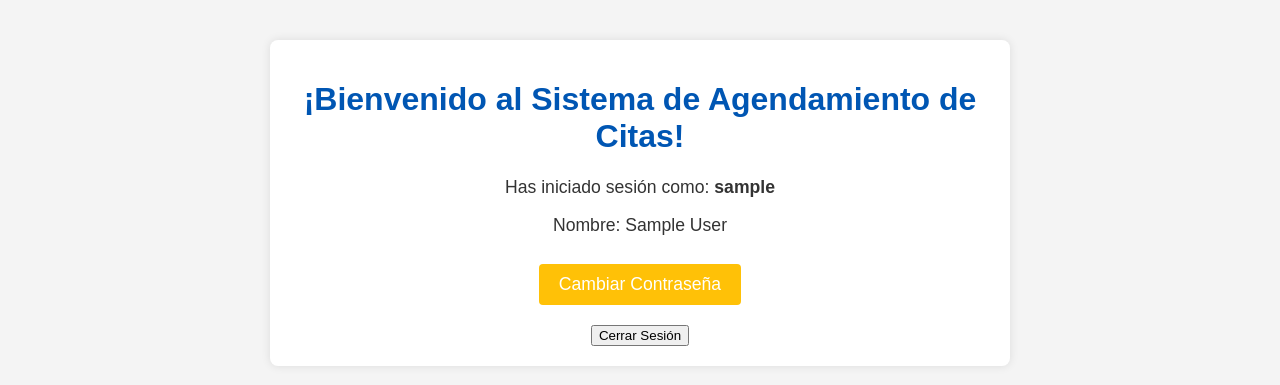
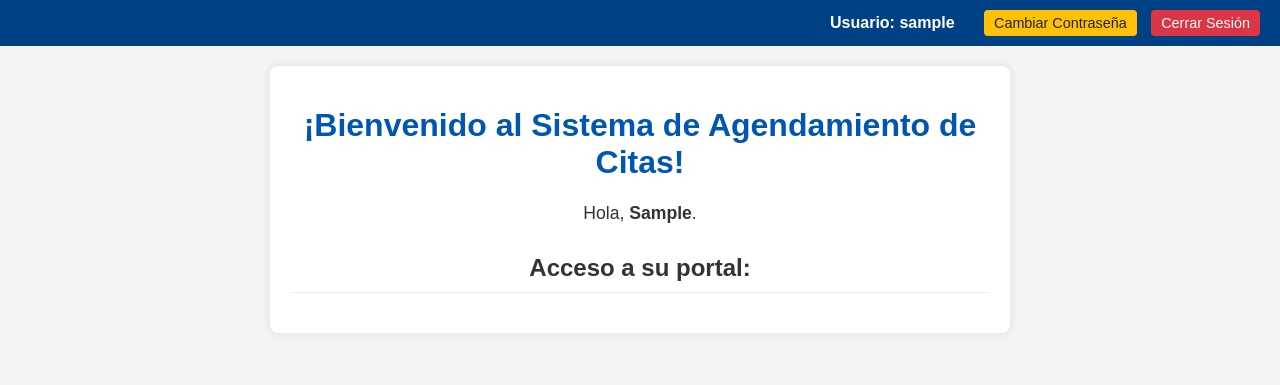
Before and after one commit to kevinagredojara/Sistema-Agendamiento-Citas, a Django app: page / in a window 1280 px wide. Shown: the top 385 px of the page. Run offline with Django 5.2, Linux system fonts and the light colour scheme; the visitor is signed in with stand-in values (Sample User, id 1); data that the repository does not hold is empty.

Commit message:
Implementados dashboards básicos y protección por rol para Asesor, Profesional y Paciente.

```diff
--- a/agendamiento/templates/agendamiento/inicio.html
+++ b/agendamiento/templates/agendamiento/inicio.html
@@ -5,58 +5,77 @@
     <meta name="viewport" content="width=device-width, initial-scale=1.0">
     <title>Bienvenido - Sistema de Citas</title>
     <style>
-    body { font-family: sans-serif; margin: 20px; background-color: #f4f4f4; color: #333; }
-    .container { background-color: #fff; padding: 20px; border-radius: 8px; box-shadow: 0 0 10px rgba(0,0,0,0.1); max-width: 700px; margin: 40px auto; text-align: center; }
-    h1 { color: #0056b3; }
-    p { font-size: 1.1em; margin-bottom: 10px; /* Ajuste para mejor espaciado */ }
-    a.button, button.button-link { /* Modificado para que el botón también pueda ser un enlace estilizado */
-        display: inline-block;
-        margin-top: 10px; /* Ajustado para que no esté tan pegado */
-        margin-bottom: 10px;
-        padding: 10px 20px;
+        body { font-family: sans-serif; margin: 0; padding: 0; background-color: #f4f4f4; color: #333; }
+        header { background-color: #0056b3; color: white; padding: 10px 20px; text-align: right; }
+        header strong { margin-right: 15px; }
+        header a, header button { /* Estilo base para enlaces y botones en el header */
             color: white;
             text-decoration: none;
+            padding: 5px 10px;
             border-radius: 4px;
-        font-size: 1em;
-        cursor: pointer; /* Para el botón */
-        border: none; /* Para el botón */
+            font-size: 0.9em;
+            margin-left: 10px;
+            border: none; /* Para botones */
+            cursor: pointer; /* Para botones */
         }
-    /* Clase específica para el botón de logout */
-    .button-logout { background-color: #dc3545; }
-    .button-logout:hover { background-color: #c82333; }
+        header a.button-change-password, header button.button-change-password { background-color: #ffc107; color: #212529; }
+        header a.button-change-password:hover, header button.button-change-password:hover { background-color: #e0a800; }
+        header a.button-logout, header button.button-logout { background-color: #dc3545; }
+        header a.button-logout:hover, header button.button-logout:hover { background-color: #c82333; }
 
-    /* Clase específica para el botón de cambiar contraseña */
-    .button-change-password { background-color: #ffc107; color: #212529; } /* Botón amarillo/ámbar, texto oscuro */
-    .button-change-password:hover { background-color: #e0a800; }
-
-    /* Estilo para el formulario de logout para que el botón se vea bien */
-    form.logout-form button {
-        /* Hereda estilos de .button y .button-link, solo especificamos el color si es necesario */
-        /* Ya que button.button-link ya tiene color: white, y .button-logout lo sobreescribe */
+        .container { background-color: #fff; padding: 20px; border-radius: 8px; box-shadow: 0 0 10px rgba(0,0,0,0.1); max-width: 700px; margin: 20px auto; text-align: center; }
+        h1 { color: #0056b3; }
+        h2 { color: #333; margin-top: 30px; border-bottom: 1px solid #eee; padding-bottom: 10px;}
+        p { font-size: 1.1em; margin-bottom: 10px; }
+        ul.dashboard-links { list-style-type: none; padding: 0; margin-top: 20px; }
+        ul.dashboard-links li { margin-bottom: 10px; }
+        ul.dashboard-links li a {
+            display: inline-block;
+            padding: 12px 25px;
+            background-color: #007bff;
+            color: white;
+            text-decoration: none;
+            border-radius: 5px;
+            font-size: 1.1em;
+            transition: background-color 0.3s ease;
         }
+        ul.dashboard-links li a:hover { background-color: #0056b3; }
+        .user-info-header { text-align: right; padding: 10px 20px; background-color: #004085; color: white;}
     </style>
 </head>
 <body>
+    <header class="user-info-header">
+        {% if user.is_authenticated %}
+            <strong>Usuario: {{ user.username }}</strong>
+            <a href="{% url 'agendamiento:password_change' %}" class="button-change-password">Cambiar Contraseña</a>
+            <form method="post" action="{% url 'agendamiento:logout' %}" style="display: inline;">
+                {% csrf_token %}
+                <button type="submit" class="button-logout">Cerrar Sesión</button>
+            </form>
+        {% else %}
+            <a href="{% url 'agendamiento:login' %}">Iniciar Sesión</a>
+        {% endif %}
+    </header>
+
     <div class="container">
         <h1>¡Bienvenido al Sistema de Agendamiento de Citas!</h1>
 
-        {% if user.is_authenticated %}
-            <p>Has iniciado sesión como: <strong>{{ user.username }}</strong></p>
-            {% if user.first_name %}
-                <p>Nombre: {{ user.first_name }} {{ user.last_name }}</p>
+        {% if user.is_authenticated %} <p>Hola, <strong>{{ user.first_name|default:user.username }}</strong>.</p>
+
+            <h2>Acceso a su portal:</h2>
+            <ul class="dashboard-links">
+                {% if user.asesor_perfil %}
+                    <li><a href="{% url 'agendamiento:dashboard_asesor' %}">Portal Asesor de Servicio</a></li>
                 {% endif %}
+                {% if user.profesional_perfil %}
+                    <li><a href="{% url 'agendamiento:dashboard_profesional' %}">Portal Profesional de la Salud</a></li>
+                {% endif %}
+                {% if user.paciente_perfil %}
+                    <li><a href="{% url 'agendamiento:dashboard_paciente' %}">Portal Paciente</a></li>
+                {% endif %}
+            </ul>
 
-            <p><a href="{% url 'agendamiento:password_change' %}" class="button button-change-password">Cambiar Contraseña</a></p>
 
-            <form method="post" action="{% url 'agendamiento:logout' %}" style="display: inline;">
-    {% csrf_token %}
-    <button type="submit" class="button">Cerrar Sesión</button>
-</form>
-        {% else %}
-            <p>Por favor, <a href="{% url 'agendamiento:login' %}">inicia sesión</a> para continuar.</p>
-        {% endif %}
-
-        {# Aquí podríamos añadir más contenido o enlaces a otras secciones más adelante #}
-    </div>
+        {% endif %} </div>
 </body>
 </html>
```
Lines whose indentation alone changed are shown as unchanged.
